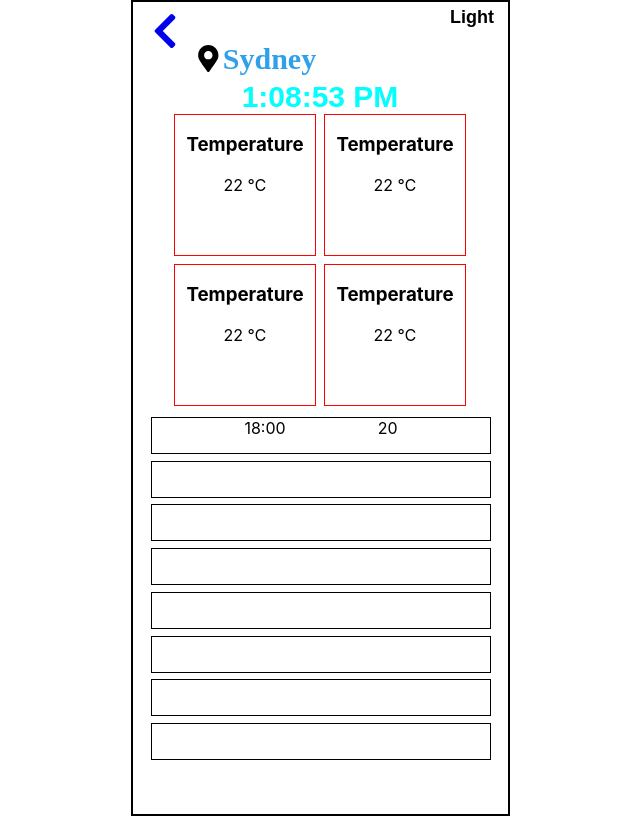
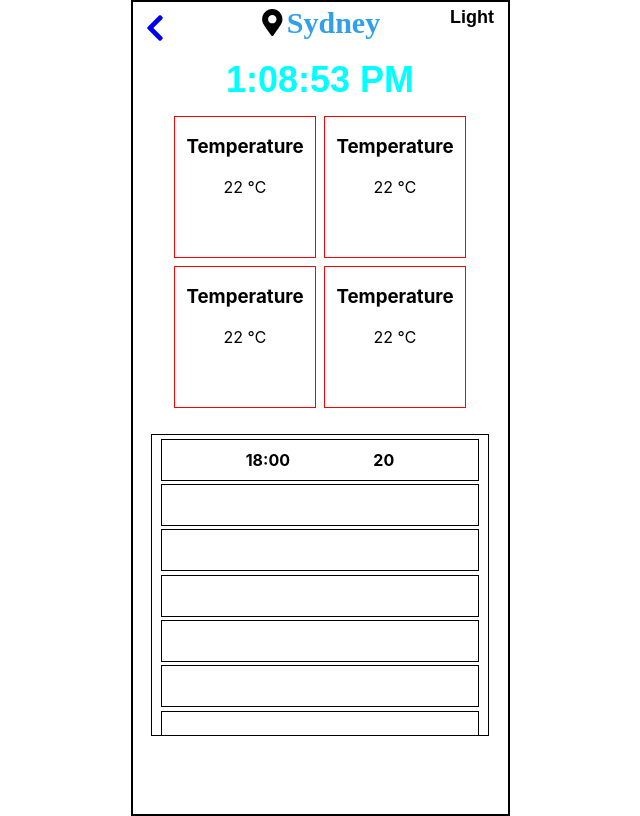
Before and after one commit to EvenJs/weather-app, a React (Create React App) app: page /details in a window 1280 px wide. Shown: the whole page, without its empty margins (320-960 px from the left). Built offline with nearby package versions, Linux system fonts and the light colour scheme; a web font is replaced by a local one.

Commit message:
finish design for weather app

```diff
--- a/src/components/Detail/Detail.styles.scss
+++ b/src/components/Detail/Detail.styles.scss
@@ -7,4 +7,5 @@
   display: flex;
   flex-wrap: wrap;
   justify-content: space-around;
+  margin-top: 4%;
 }
--- a/src/components/EachHour/EachHour.styles.scss
+++ b/src/components/EachHour/EachHour.styles.scss
@@ -2,14 +2,20 @@
   border: solid 1px black;
   display: flex;
   justify-content: space-evenly;
-  width: 100%;
+  width: 94%;
   height: 40px;
-  margin: 1% 0;
+  margin: 1% auto;
+  line-height: 40px;
+
   .time {
+    font-size: medium;
+    font-weight: bold;
 
   }
 
-  .temperatur {
+  .temperature {
+    font-size: medium;
+    font-weight: bold;
 
   }
 }
--- a/src/components/GoBack/GoBack.styles.scss
+++ b/src/components/GoBack/GoBack.styles.scss
@@ -1,6 +1,8 @@
 .back-logo {
-  width: 40px;
-  height: 40px;
-  margin-left: 5px;
-  margin-top: 5px;
+  width: 30px;
+  height: 30px;
+  border-radius: 10px;
+  position: absolute;
+  left: 2%;
+  top: 1%;
 }
--- a/src/components/HourList/HourList.styles.scss
+++ b/src/components/HourList/HourList.styles.scss
@@ -1,7 +1,7 @@
 .wrapper {
   margin: 0 5%;
-  display: flex;
-  flex-direction: column;
-  justify-content: space-evenly;
-  height: 350px;
+  margin-top: 5%;
+  border: 1px solid black;
+  height: 300px;
+  overflow-y: scroll;
 }
--- a/src/components/Location/Location.styles.scss
+++ b/src/components/Location/Location.styles.scss
@@ -1,7 +1,6 @@
 .location {
   display: flex;
-  margin-top: 10%;
-  margin-left: 3%;
+  margin-left: 0 auto;
   display:flex;
   align-items:center;
   justify-content:center;
--- a/src/components/time/Time.styles.scss
+++ b/src/components/time/Time.styles.scss
@@ -1,10 +1,11 @@
 .time-wrapper {
   text-align: center;
+
   .time {
     color: aqua;
     font-weight: bold;
     font-size: larger;
     font-family: 'Anton', sans-serif;
-    font-size: 30px;
+    font-size: 36px;
   }
 }
--- a/src/page/DetailPage/DetailPage.styles.scss
+++ b/src/page/DetailPage/DetailPage.styles.scss
@@ -2,10 +2,12 @@
   position: relative;
   &-header {
     display: flex;
+    justify-content: center;
     margin: 1% 2%;
   }
 
   &-body {
+    margin-top: 5%;
     display: flex;
     flex-direction: column;
     justify-content: center;
--- a/src/page/MainPage/MainPage.styles.scss
+++ b/src/page/MainPage/MainPage.styles.scss
@@ -8,6 +8,7 @@
   }
 
   &-body {
+    margin-top: 10%;
     display: flex;
     flex-direction: column;
     justify-content: center;
```
